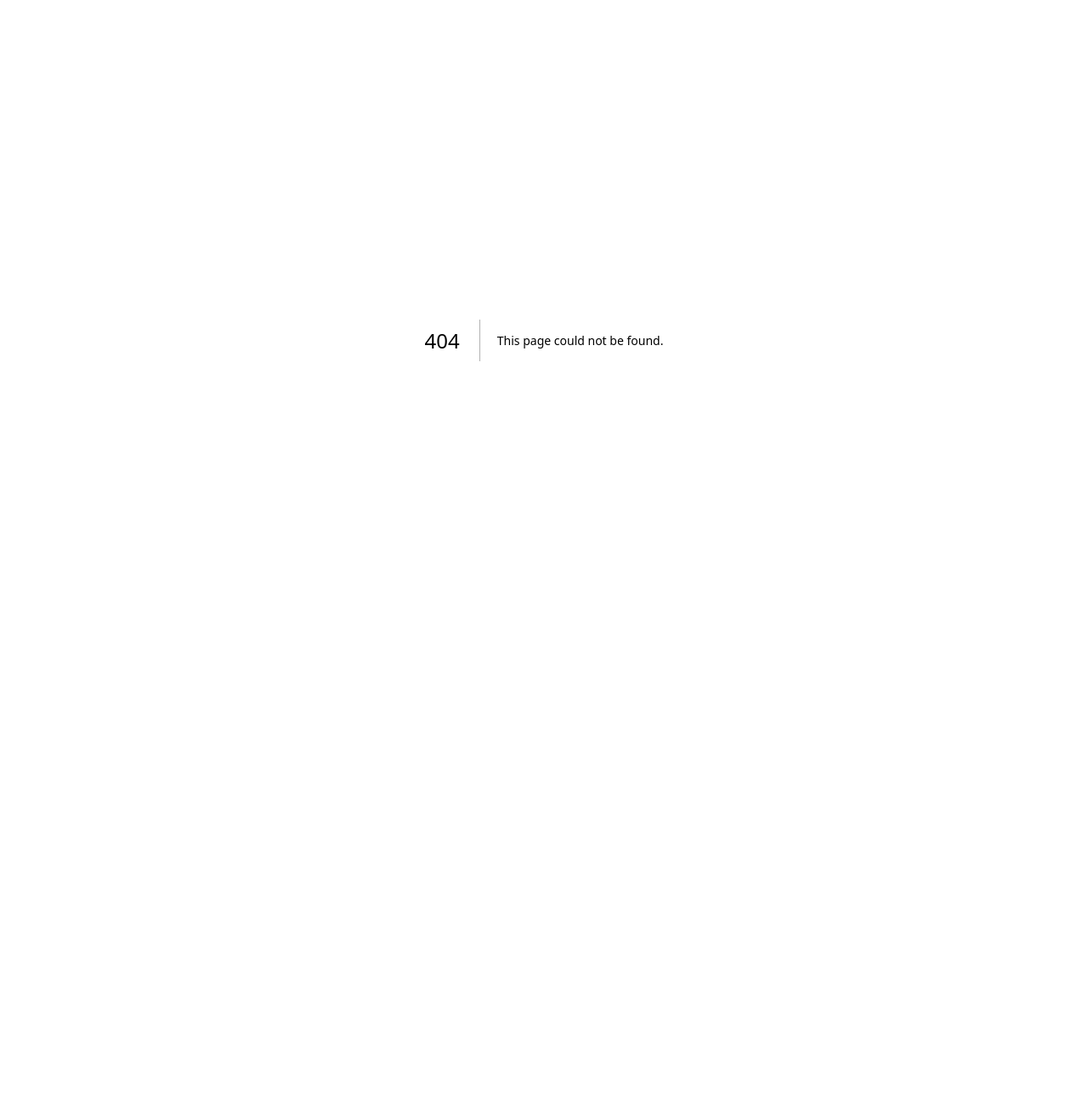
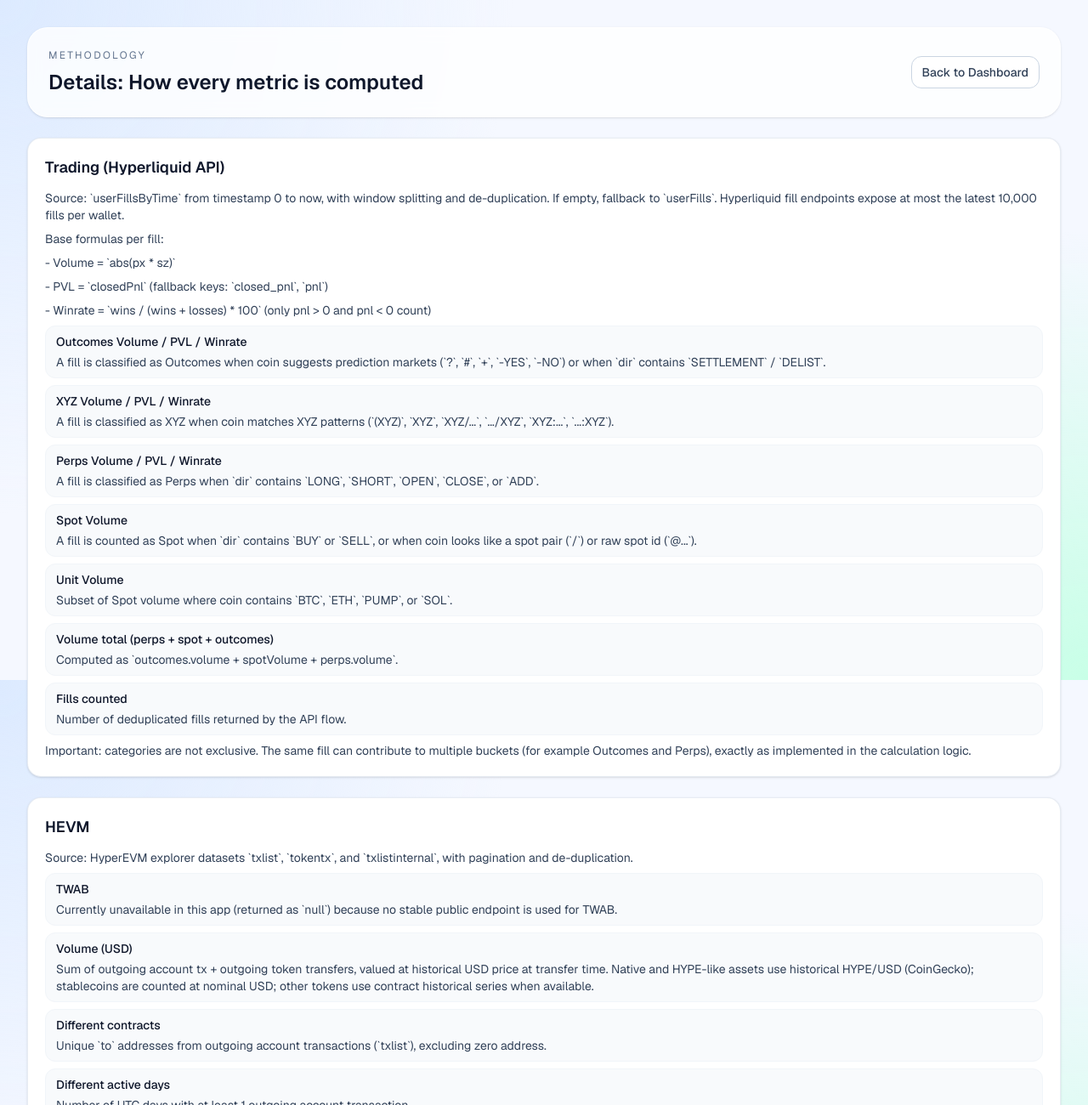
Before and after one commit to MaitreSarce/HL-Viewer, a Next.js app: page /details in a window 1280 px wide. Before the commit this address had no page. Shown: the top 1300 px of the page at 85% size. Before the commit the page ends 800 px from the top, so only its background shows below. Built offline with nearby package versions, Linux system fonts and the light colour scheme.

Commit message:
Add details page explaining metric calculations

```diff
--- /dev/null
+++ b/src/app/details/page.tsx
@@ -0,0 +1,171 @@
+import Link from "next/link";
+
+const Block = ({
+  title,
+  children,
+}: {
+  title: string;
+  children: React.ReactNode;
+}) => (
+  <section className="rounded-2xl border border-slate-200/80 bg-white p-5 shadow-sm">
+    <h2 className="text-lg font-semibold text-slate-900">{title}</h2>
+    <div className="mt-3 space-y-2 text-sm text-slate-700">{children}</div>
+  </section>
+);
+
+const Metric = ({
+  name,
+  explanation,
+}: {
+  name: string;
+  explanation: string;
+}) => (
+  <div className="rounded-xl border border-slate-100 bg-slate-50 px-3 py-2">
+    <p className="font-medium text-slate-900">{name}</p>
+    <p className="mt-1 text-slate-700">{explanation}</p>
+  </div>
+);
+
+export default function DetailsPage() {
+  return (
+    <main className="mx-auto flex w-full max-w-7xl flex-1 flex-col gap-6 px-4 py-8 md:px-8">
+      <header className="rounded-3xl border border-white/70 bg-white/80 p-6 shadow-sm backdrop-blur">
+        <div className="flex flex-wrap items-center justify-between gap-3">
+          <div>
+            <p className="text-xs uppercase tracking-[0.2em] text-slate-500">Methodology</p>
+            <h1 className="mt-2 text-2xl font-semibold text-slate-900">Details: How every metric is computed</h1>
+          </div>
+          <Link
+            href="/"
+            className="rounded-xl border border-slate-300 bg-white px-3 py-2 text-sm font-medium text-slate-700 transition hover:bg-slate-50"
+          >
+            Back to Dashboard
+          </Link>
+        </div>
+      </header>
+
+      <Block title="Trading (Hyperliquid API)">
+        <p>
+          Source: `userFillsByTime` from timestamp 0 to now, with window splitting and de-duplication. If empty, fallback to `userFills`.
+          Hyperliquid fill endpoints expose at most the latest 10,000 fills per wallet.
+        </p>
+        <p>Base formulas per fill:</p>
+        <p>- Volume = `abs(px * sz)`</p>
+        <p>- PVL = `closedPnl` (fallback keys: `closed_pnl`, `pnl`)</p>
+        <p>- Winrate = `wins / (wins + losses) * 100` (only pnl &gt; 0 and pnl &lt; 0 count)</p>
+
+        <Metric
+          name="Outcomes Volume / PVL / Winrate"
+          explanation="A fill is classified as Outcomes when coin suggests prediction markets (`?`, `#`, `+`, `-YES`, `-NO`) or when `dir` contains `SETTLEMENT` / `DELIST`."
+        />
+        <Metric
+          name="XYZ Volume / PVL / Winrate"
+          explanation="A fill is classified as XYZ when coin matches XYZ patterns (`(XYZ)`, `XYZ`, `XYZ/...`, `.../XYZ`, `XYZ:...`, `...:XYZ`)."
+        />
+        <Metric
+          name="Perps Volume / PVL / Winrate"
+          explanation="A fill is classified as Perps when `dir` contains `LONG`, `SHORT`, `OPEN`, `CLOSE`, or `ADD`."
+        />
+        <Metric
+          name="Spot Volume"
+          explanation="A fill is counted as Spot when `dir` contains `BUY` or `SELL`, or when coin looks like a spot pair (`/`) or raw spot id (`@...`)."
+        />
+        <Metric
+          name="Unit Volume"
+          explanation="Subset of Spot volume where coin contains `BTC`, `ETH`, `PUMP`, or `SOL`."
+        />
+        <Metric
+          name="Volume total (perps + spot + outcomes)"
+          explanation="Computed as `outcomes.volume + spotVolume + perps.volume`."
+        />
+        <Metric
+          name="Fills counted"
+          explanation="Number of deduplicated fills returned by the API flow."
+        />
+        <p>
+          Important: categories are not exclusive. The same fill can contribute to multiple buckets (for example Outcomes and
+          Perps), exactly as implemented in the calculation logic.
+        </p>
+      </Block>
+
+      <Block title="HEVM">
+        <p>
+          Source: HyperEVM explorer datasets `txlist`, `tokentx`, and `txlistinternal`, with pagination and de-duplication.
+        </p>
+
+        <Metric
+          name="TWAB"
+          explanation="Currently unavailable in this app (returned as `null`) because no stable public endpoint is used for TWAB."
+        />
+        <Metric
+          name="Volume (USD)"
+          explanation="Sum of outgoing account tx + outgoing token transfers, valued at historical USD price at transfer time. Native and HYPE-like assets use historical HYPE/USD (CoinGecko); stablecoins are counted at nominal USD; other tokens use contract historical series when available."
+        />
+        <Metric
+          name="Different contracts"
+          explanation="Unique `to` addresses from outgoing account transactions (`txlist`), excluding zero address."
+        />
+        <Metric
+          name="Different active days"
+          explanation="Number of UTC days with at least 1 outgoing account transaction."
+        />
+        <Metric
+          name="Different active months"
+          explanation="Number of UTC months with at least 3 outgoing account transactions."
+        />
+        <Metric
+          name="Since first tx (d/m/y)"
+          explanation="Age computed from the earliest timestamp found across normal tx, token tx, then internal tx fallback."
+        />
+        <Metric
+          name="Bridge volume (USD)"
+          explanation="Sum of incoming transfers where sender is in the known bridge sender list, valued with the same historical USD rules as HEVM volume."
+        />
+        <Metric
+          name="Number of tx"
+          explanation="Count of deduplicated outgoing account transactions (`txlist`) after self-transfer exclusion."
+        />
+        <p>
+          Pricing reliability safeguards: token historical pricing requests are capped (top contracts by transferred amount), and
+          unsupported contracts are excluded from USD valuation with warnings.
+        </p>
+      </Block>
+
+      <Block title="Unit Bridge">
+        <p>
+          Source: HyperUnit operations API (<code>/operations/{"{address}"}</code>) with cursor pagination. The app follows cursors
+          until the end, with a hard safety cap on pages.
+        </p>
+
+        <Metric
+          name="Volume (USD)"
+          explanation="Estimated from operation `sourceAmount` converted by asset decimals, multiplied by current Hyperliquid `allMids` prices (not historical-at-time)."
+        />
+        <Metric
+          name="Different contracts"
+          explanation="Unique bridged assets (symbol-level, normalized), excluding assets in the exclusion list (currently `ena`)."
+        />
+        <Metric
+          name="Different active days / months"
+          explanation="Unique UTC days and months based on operation creation timestamp (`opCreatedAt`)."
+        />
+        <Metric
+          name="Nb of chain source / destination"
+          explanation="Unique values of `sourceChain` and `destinationChain` across operations."
+        />
+        <Metric
+          name="Since first tx (d/m/y)"
+          explanation="Age from earliest operation timestamp."
+        />
+        <Metric
+          name="Number of tx"
+          explanation="Count of deduplicated operations after excluded assets filtering."
+        />
+        <p>
+          Note: Unit bridge USD volume is an estimate using current mids at query time. If a price is missing for an asset, that
+          asset is excluded and a warning is shown.
+        </p>
+      </Block>
+    </main>
+  );
+}
--- a/src/app/page.tsx
+++ b/src/app/page.tsx
@@ -1,6 +1,7 @@
 "use client";
 
 import { FormEvent, useMemo, useState } from "react";
+import Link from "next/link";
 
 type TradingData = {
   source: "api";
@@ -162,8 +163,18 @@
   return (
     <div className="mx-auto flex w-full max-w-7xl flex-1 flex-col gap-6 px-4 py-8 md:px-8">
       <header className="rounded-3xl border border-white/70 bg-white/80 p-6 shadow-sm backdrop-blur">
-        <p className="text-xs uppercase tracking-[0.2em] text-slate-500">Portfolio Analytics</p>
-        <h1 className="mt-2 text-2xl font-semibold text-slate-900">Hyperliquid Viewer</h1>
+        <div className="flex flex-wrap items-start justify-between gap-3">
+          <div>
+            <p className="text-xs uppercase tracking-[0.2em] text-slate-500">Portfolio Analytics</p>
+            <h1 className="mt-2 text-2xl font-semibold text-slate-900">Hyperliquid Viewer</h1>
+          </div>
+          <Link
+            href="/details"
+            className="rounded-xl border border-slate-300 bg-white px-3 py-2 text-sm font-medium text-slate-700 transition hover:bg-slate-50"
+          >
+            Details
+          </Link>
+        </div>
       </header>
 
       <form
```
